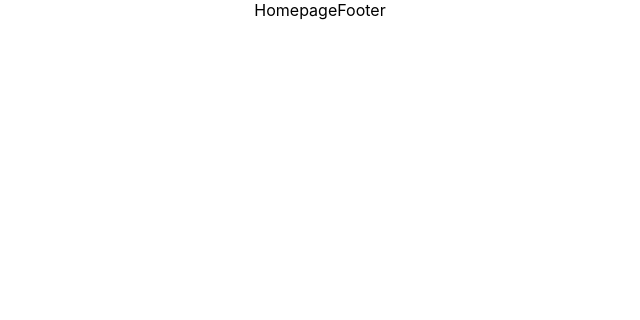
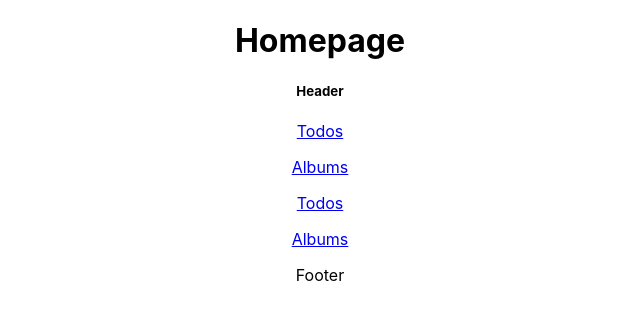
Before and after one commit to tangcongtong/start-reactjs, a React (Create React App) app: page / in a window 1280 px wide. Before the commit this address had no page. Shown: the top 320 px of the page, without its empty margins (320-960 px from the left). Built offline with nearby package versions, Linux system fonts and the light colour scheme.

Commit message:
link navlink

```diff
--- a/src/App.js
+++ b/src/App.js
@@ -1,5 +1,5 @@
 import logo from "./logo.svg";
-import { Routes, Route } from "react-router-dom";
+import { Routes, Route, Link, NavLink } from "react-router-dom";
 import "./App.css";
 import AlbumFeature from "./features/Album";
 import TodoFeature from "./features/Todo";
@@ -11,10 +11,27 @@ function App() {
         <img src={logo} className="App-logo" alt="logo" />
         <p>Tăng Công Tổng</p>
       </header> */}
-      Homepage
+      <h1>Homepage</h1>
+      <h5>Header</h5>
+        <p>
+          <Link to="/todos">Todos</Link>
+        </p>
+        <p>
+          <Link to="/albums">Albums</Link>
+        </p>
+
+        <p>
+          <NavLink to="/todos"   className={({ isActive }) => (isActive ? 'active' : 'inactive')}>
+            Todos
+          </NavLink>
+        </p>
+        <p>
+          <NavLink to="/albums">Albums</NavLink>
+        </p>
       <Routes>
+
         <Route path="/todos" element={<TodoFeature />}></Route>
-        <Route path="/aaa" element={<AlbumFeature />}></Route>
+        <Route path="/albums" element={<AlbumFeature />}></Route>
       </Routes>
       Footer
     </div>
```
